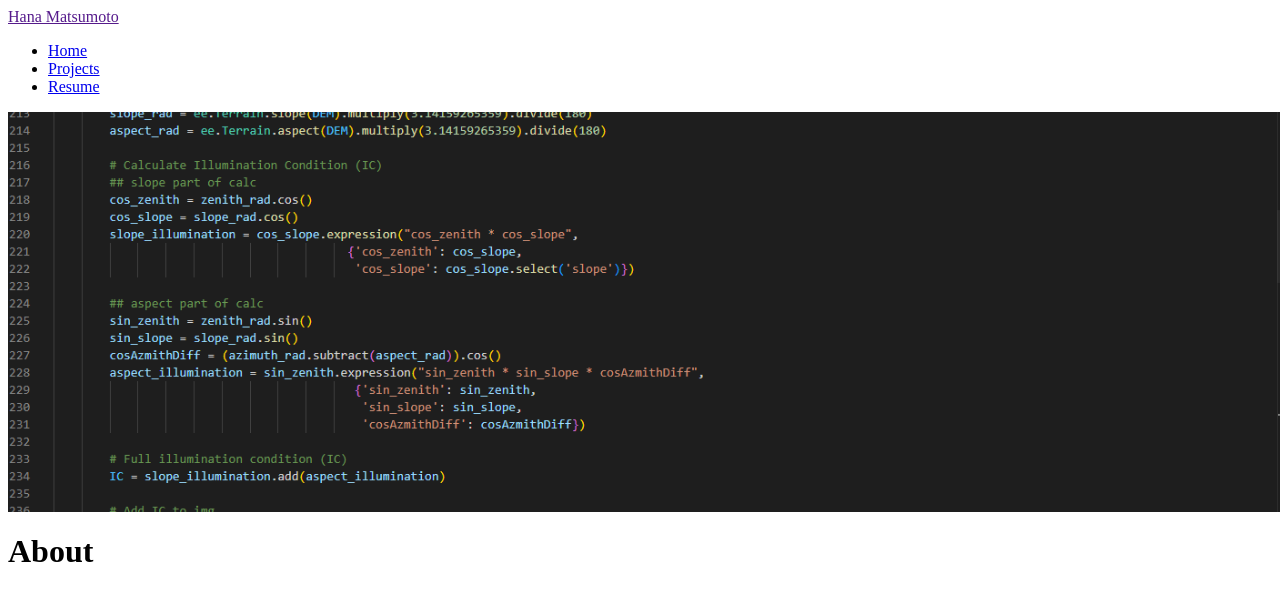
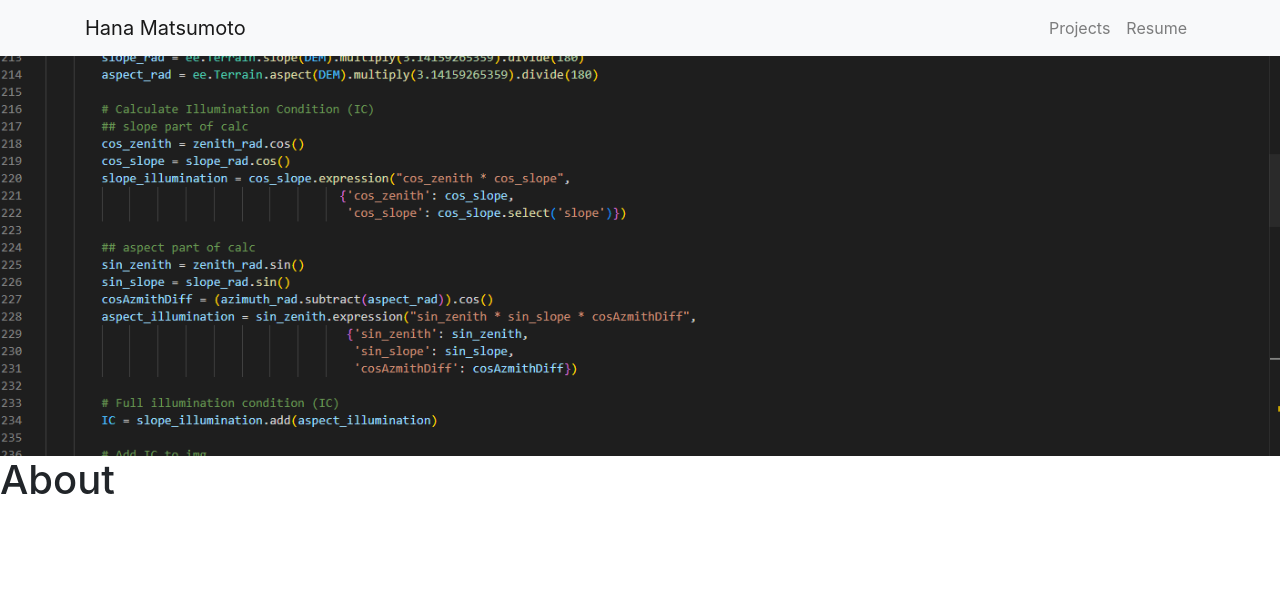
Before and after one commit to hana-matsumoto/hana-matsumoto.github.io, a Jekyll site: the page built from index.md, in a window 1280 px wide. Shown: the top 601 px of the page. Built offline with Jekyll 4.4.1, drawn with Linux system fonts in a browser that asks for light colours.

Commit message:
Update index.html

```diff
--- a/_layouts/index.html
+++ b/_layouts/index.html
@@ -5,23 +5,28 @@
   <meta name="viewport" content="width=device-width, initial-scale=1.0">
   <title>{{ site.title }}</title>
   <link rel="stylesheet" href="{{ "/assets/css/style.css" | relative_url }}">
-  <!-- You can include other meta tags or links here -->
+  <link rel="stylesheet" href="https://stackpath.bootstrapcdn.com/bootstrap/4.3.1/css/bootstrap.min.css" />
 </head>
 <body>
-  <!-- Navigation (this is the same as the default Minima navigation) -->
+  <!-- Minima Navigation -->
   <header class="site-header">
-    <nav class="navbar navbar-expand-lg navbar-light">
+    <nav class="navbar navbar-expand-lg navbar-light bg-light">
       <div class="container">
         <a class="navbar-brand" href="{{ site.baseurl | relative_url }}">{{ site.title }}</a>
-        <ul class="navbar-nav">
+        <button class="navbar-toggler" type="button" data-toggle="collapse" data-target="#navbarNav" aria-controls="navbarNav" aria-expanded="false" aria-label="Toggle navigation">
+          <span class="navbar-toggler-icon"></span>
+        </button>
+        <div class="collapse navbar-collapse" id="navbarNav">
+          <ul class="navbar-nav ml-auto">
             {% for page in site.pages %}
-            {% if page.title %}
+              {% if page.title and page.title != "Home" %}
                 <li class="nav-item">
                   <a class="nav-link" href="{{ page.url | relative_url }}">{{ page.title }}</a>
                 </li>
               {% endif %}
             {% endfor %}
           </ul>
+        </div>
       </div>
     </nav>
   </header>
@@ -36,5 +41,9 @@
     {{ content }}
   </main>
 
+  <!-- Scripts for Bootstrap -->
+  <script src="https://code.jquery.com/jquery-3.3.1.slim.min.js"></script>
+  <script src="https://cdnjs.cloudflare.com/ajax/libs/popper.js/1.14.7/umd/popper.min.js"></script>
+  <script src="https://stackpath.bootstrapcdn.com/bootstrap/4.3.1/js/bootstrap.min.js"></script>
 </body>
 </html>
```
Lines whose indentation alone changed are shown as unchanged.
